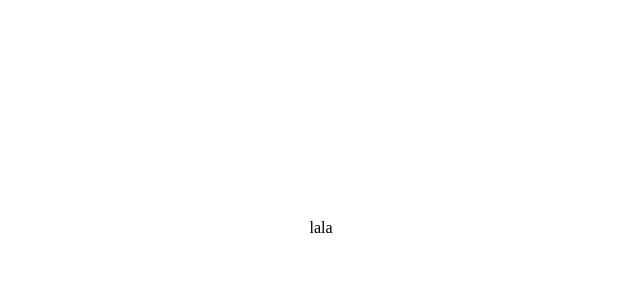
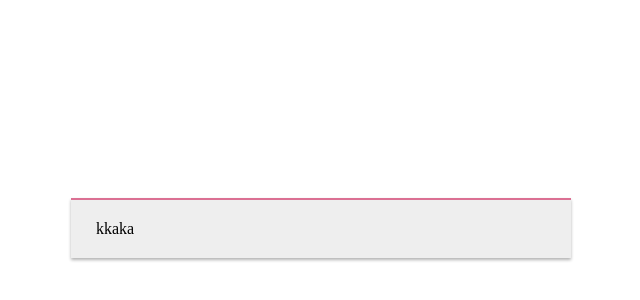
Before and after one commit to SuperGandhi/Compound-Interest-calculator, a React (Create React App) app: page / in a window 1280 px wide. Shown: the part 172-472 px from the top of the page, without its empty margins (319-959 px from the left). Built offline with nearby package versions, Linux system fonts and the light colour scheme.

Commit message:
adding section and styled

```diff
--- a/src/App.js
+++ b/src/App.js
@@ -8,10 +8,21 @@ const Container = styled.div`
   height: 100%;
   align-items: center;
 `
+
+const Section = styled.section`
+  background-color : #eee;
+  border-top: solid 2px palevioletred;
+  padding : 20px 25px;
+  width: 500px;
+  box-shadow: 0px 2px 3px rgb(0,0,0,0.3);
+`
+
 const App= () => {
   return (
     <Container>
-      lala
+      <Section>
+        kkaka
+      </Section>
     </Container>
   );
 }
```
